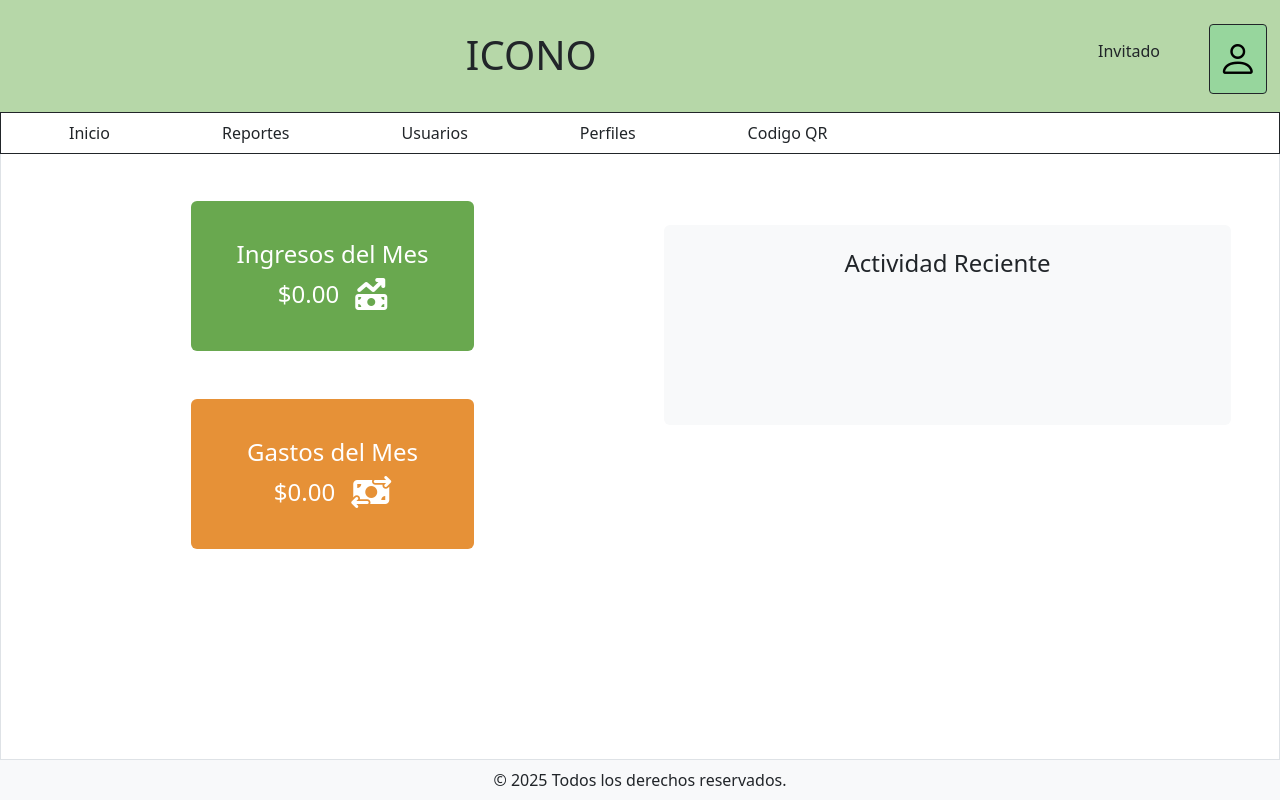
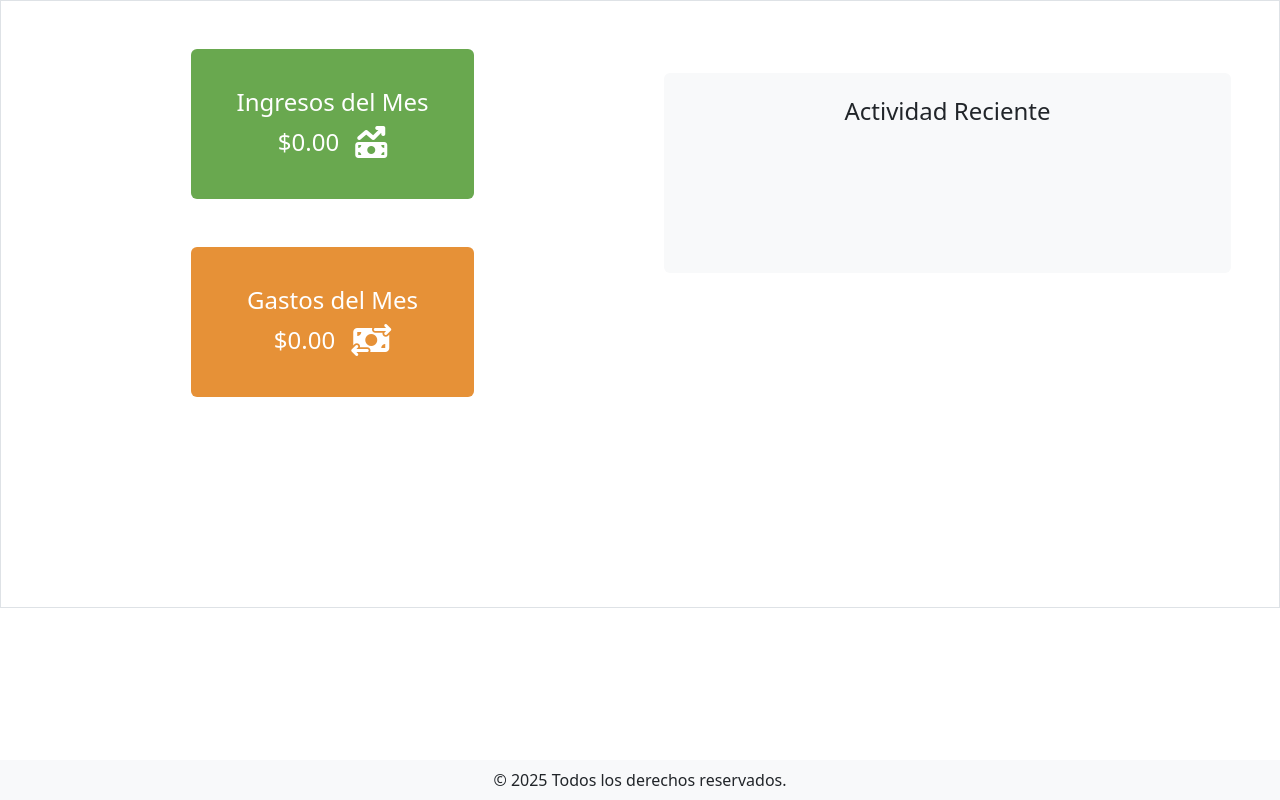
Before and after one commit to Gabwr/web1, a PHP site: page /html/inicio.php in a window 1280 px wide. Run offline with PHP 8.4, Linux system fonts and the light colour scheme; data comes from the database, SQL or seed files in the repository; data that the repository does not hold is empty.

Commit message:
acceso unico

```diff
--- a/html/inicio.php
+++ b/html/inicio.php
@@ -5,7 +5,7 @@ require '../server/conexion.php';
 $usuario = isset($_SESSION['usuario']) ? $_SESSION['usuario'] : 'Invitado';
 
 
-$sql = "SELECT idUsuario FROM USUARIO WHERE usuario = ?";
+$sql = "SELECT idUsuario FROM usuario WHERE usuario = ?";
 $stmt = $conn->prepare($sql);
 $stmt->bind_param("s", $usuario);
 $stmt->execute();
@@ -80,40 +80,8 @@ while ($row = $personasEgresosResult->fetch_assoc()) {
 </head>
 
 <body>
-  <header class="fixed-top">
-    <div class="row py-4 w-full" style="background-color: rgb(182, 215, 168);">
-      <div class="col-md-10 d-flex justify-content-center align-items-center">
-        <h1>ICONO</h1>
-      </div>
-      <div class="col-md-1 d-flex justify-content-center align-items-center">
-        <p id="usuario_nombre"><?= $usuario; ?></p>
-      </div>
-      <div class="col-md-1 d-flex justify-content-center align-items-center">
-        <button class="btn btn-sm btn-light ms-0 border border-dark" style="background-color: rgb(151, 214, 157);">
-          <i class="bi bi-person fs-1"></i>
-        </button>
-      </div>
-    </div>
-  </header>
 
-  <nav class="navbar navbar-expand-lg navbar-light bg-white border border-dark py-0 fixed-top" style="top:7rem">
-    <div class="container-fluid py-0">
-      <button class="navbar-toggler py-0" type="button" data-bs-toggle="collapse" data-bs-target="#menuNav">
-        <span class="navbar-toggler-icon"></span>
-      </button>
-      <div class="collapse navbar-collapse py-0" id="menuNav">
-        <ul class="navbar-nav d-flex justify-content-center align-items-center py-0">
-          <li class="nav-item  px-5"><a class="nav-link text-dark" href="inicio.php">Inicio</a></li>
-          <li class="nav-item  px-5"><a class="nav-link text-dark" href="#">Reportes</a></li>
-          <li class="nav-item  px-5"><a class="nav-link text-dark" href="#">Usuarios</a></li>
-          <li class="nav-item  px-5"><a class="nav-link text-dark" href="#">Perfiles</a></li>
-          <li class="nav-item  px-5"><a class="nav-link text-dark" href="#">Codigo QR</a></li>
-        </ul>
-      </div>
-    </div>
-  </nav>
-
-  <section class="d-flex justify-content-center py-5 px-5 overflow-auto w-100vw gap-5 border" style="margin-top: 9.5rem; height: calc(100vh - 12rem);">
+  <section class="d-flex justify-content-center py-5 px-5 overflow-auto w-100vw gap-5 border" style=" height: calc(100vh - 12rem);">
     <div class="flex-column align-items-center gap-5 w-100 d-flex">
         <div class="col-md-6">
             <div class="p-4 text-white rounded d-flex flex-column justify-content-center align-items-center" style="background-color: #69a84f; min-height: 150px;">
```
Also changed, not shown: html/MenuInicio.php (added, +62 -0 lines), html/Usuarios.php (+0 -37 lines), js/cambio_pagina.js (added, +24 -0 lines).
